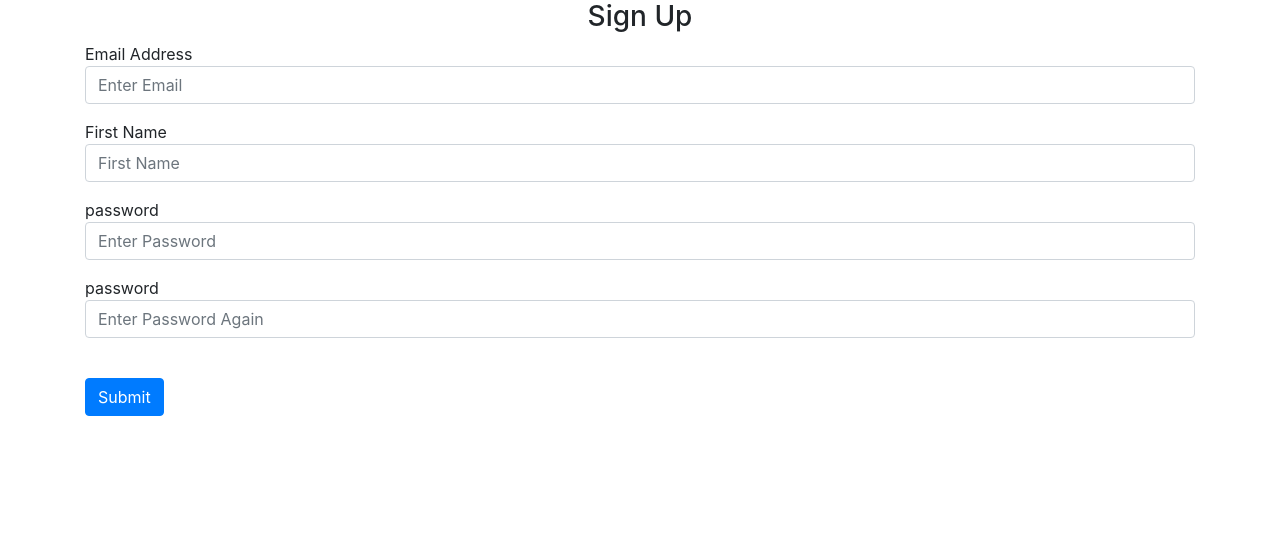
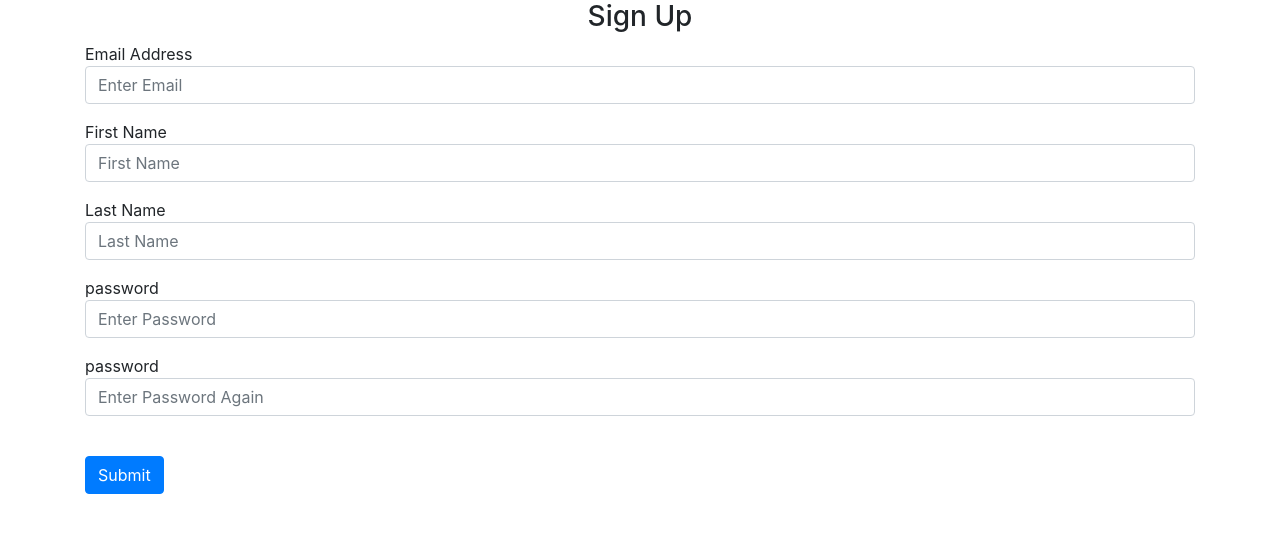
Before and after one commit to amoulik123/FlaskApp, a Flask app: page /signup in a window 1280 px wide. Shown: the part 56-589 px from the top of the page. Run offline with Flask 2, Linux system fonts and the light colour scheme; some libraries are stand-ins or nearby versions.

Commit message:
Added Last Name support

```diff
--- a/website/templates/signup.html
+++ b/website/templates/signup.html
@@ -11,6 +11,10 @@
         <label for = "FirstName">First Name</label>
         <input type="text" class="form-control" id="firstName" name="firstName" placeholder="First Name"/>
     </div>
+    <div class="form-group"
+        <label for = "LastName">Last Name</label>
+        <input type="text" class="form-control" id="lastName" name="lastName" placeholder="Last Name"/>
+    </div>
      <div class="form-group"
         <label for = "password1">password</label>
         <input type="password" class="form-control" id="password1" name="password1" placeholder="Enter Password"/>
```
